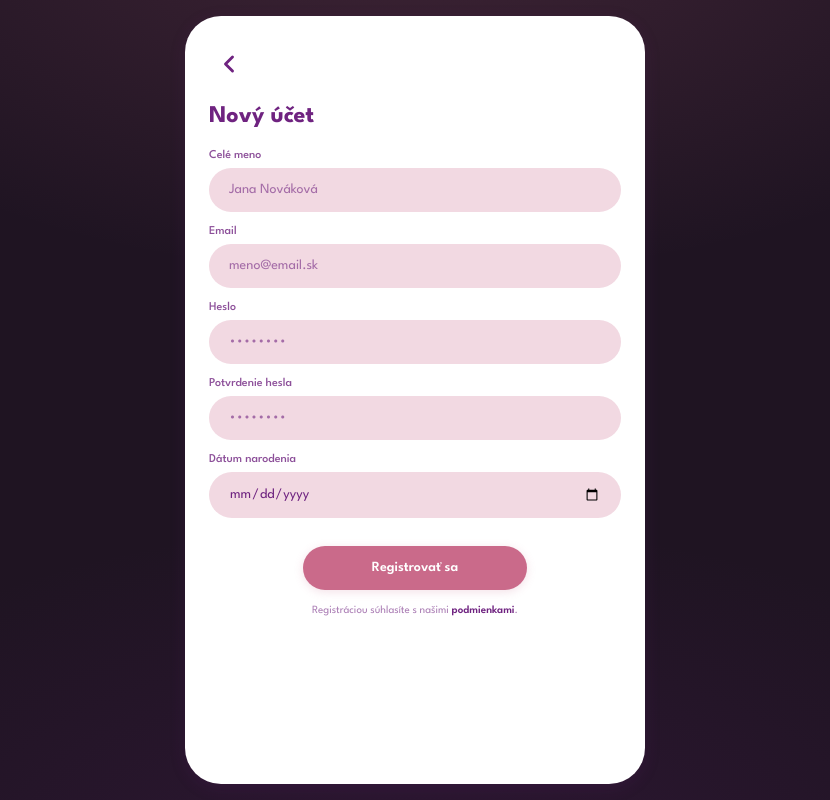
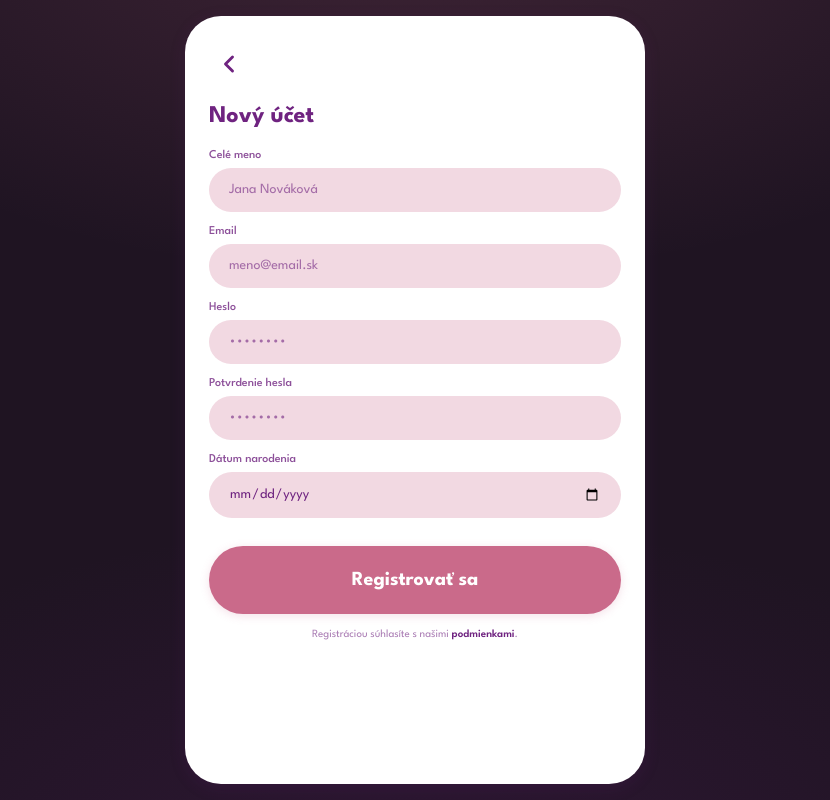
Before and after one commit to NextLayerStudio/Nie_Rakovine, a Next.js app: page /register in a window 1280 px wide. Shown: the whole page, without its empty margins (225-1055 px from the left). Built offline with nearby package versions, Linux system fonts and the light colour scheme.

Commit message:
fix: register — date input overflow + button matches login style

```diff
--- a/src/app/register/RegisterForm.tsx
+++ b/src/app/register/RegisterForm.tsx
@@ -82,7 +82,7 @@ export function RegisterForm() {
           id="birthDate"
           name="birthDate"
           type="date"
-          className="input-light"
+          className="input-light min-w-0"
         />
       </div>
 
@@ -90,7 +90,7 @@ export function RegisterForm() {
 
       <div className="mt-4 flex flex-col items-center gap-3">
         <SubmitButton
-          className="btn-secondary w-56"
+          className="rounded-pill bg-brand-pink w-full py-5 text-xl font-bold text-white shadow-soft transition hover:brightness-105 active:scale-[0.99]"
           pendingLabel="Vytváram účet…"
         >
           Registrovať sa
```
